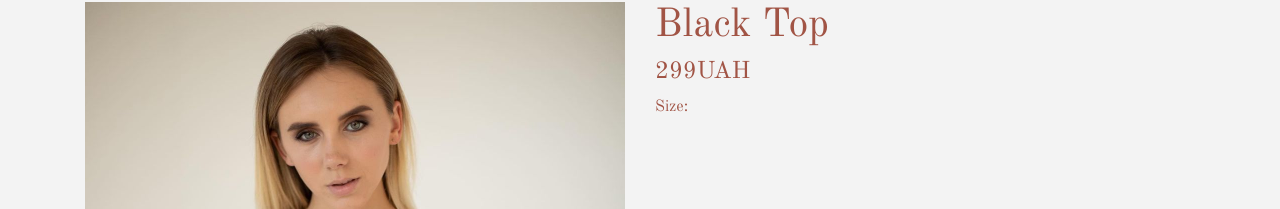
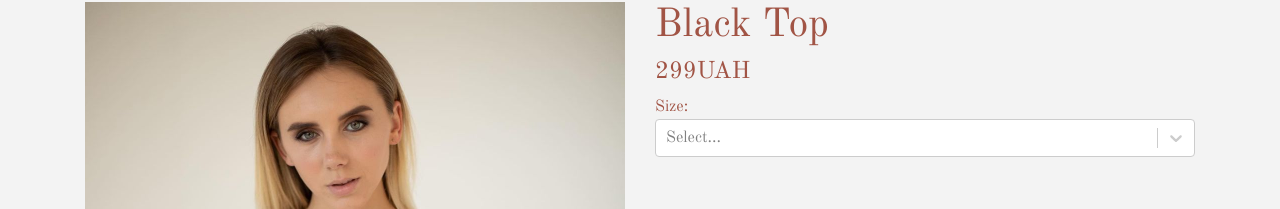
Before and after one commit to veronikadumalo/e-commerce, a React (Create React App) app: page /details in a window 1280 px wide. Shown: the part 142-351 px from the top of the page. Built offline with nearby package versions, Linux system fonts and the light colour scheme.

Commit message:
install react-select and create size selector

```diff
--- a/package.json
+++ b/package.json
@@ -14,6 +14,7 @@
     "react-hover-image": "^2.0.1",
     "react-router-dom": "^5.2.0",
     "react-scripts": "4.0.3",
+    "react-select": "^4.2.1",
     "react-slideshow-image": "^3.4.3",
     "styled-components": "^5.2.1",
     "web-vitals": "^1.1.0"
--- a/src/components/Details.js
+++ b/src/components/Details.js
@@ -3,7 +3,8 @@ import { ProductConsumer } from '../context';
 import { Link } from 'react-router-dom';
 import 'react-slideshow-image/dist/styles.css';
 import Slideshow from './Slideshow';
-import { FormCheck } from 'react-bootstrap';
+import SizeSelect from './SizeSelect';
+
 
 
 export default class Details extends Component {
@@ -23,7 +24,7 @@ export default class Details extends Component {
                                 <div className="col-10 col-md-6 mx-auto text-capitalize">
                                     <h1 className="">{title}</h1>
                                     <h4>{price}<span className="text-uppercase">uah</span></h4>
-                                    <span>size:</span>
+                                    <span>size:</span><SizeSelect />
                                 </div>
                             </div>
 
--- /dev/null
+++ b/src/components/SizeSelect.js
@@ -0,0 +1,29 @@
+import React, { Component } from 'react';
+import Select from 'react-select';
+
+const size = [
+    { value: 'xs', label: 'XS' },
+    { value: 's', label: 'S' },
+    { value: 'm', label: 'M' },
+    { value: 'l', label: 'L' },
+    { value: 'xl', label: 'XL' },
+]
+export default class SizeSelect extends Component {
+    state = {
+        selectedSize: null
+    };
+    handleChange = selectedSize => {
+        this.setState({ selectedSize });
+        console.log(selectedSize);
+    };
+    render() {
+        const { selectedSize } = this.state;
+        return (
+            <Select
+                value={selectedSize}
+                onChange={this.handleChange}
+                options={size}
+            />
+            );
+    }
+}
```
Also changed, not shown: 1 other file (tests, documents, lock files or other folders).
